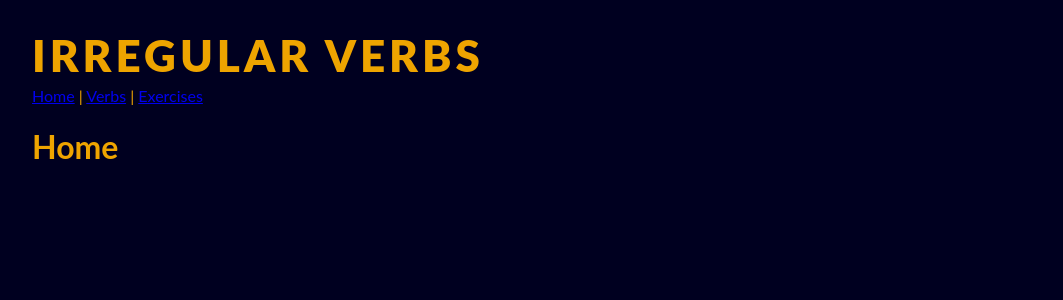
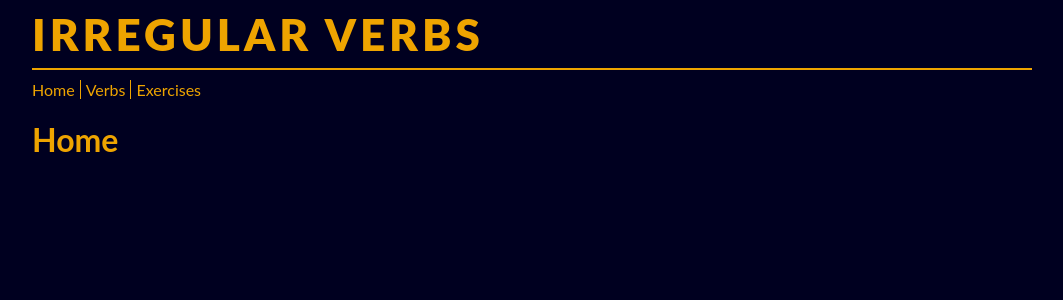
Before and after one commit to brahoo/irregular-verbs, a Vue app in the folder frontend/: page / in a window 1280 px wide. Shown: the top 300 px of the page, without its empty margins (108-1171 px from the left). Built offline with nearby package versions, Linux system fonts and the light colour scheme.

Commit message:
Add BaseNav.

```diff
--- a/frontend/src/App.vue
+++ b/frontend/src/App.vue
@@ -1,25 +1,20 @@
 <template>
     <div id="app">
-        <h1 id="app-title">IRREGULAR VERBS</h1>
-
-        <router-link to = "/">Home</router-link> |
-        <router-link to = "/verbs">Verbs</router-link> |
-        <router-link to = "/exercises">Exercises</router-link>
-
+        <base-header></base-header>
         <router-view></router-view>
     </div>
 </template>
 
 <script>
-    import {RouterView, RouterLink} from "vue-router"
+    import {RouterView} from "vue-router"
+    import BaseHeader from "./components/BaseHeader.vue"
 
     export default {
         components: {
             RouterView,
-            RouterLink
+            BaseHeader
         }
     }
-
 </script>
 
 <style>
@@ -34,12 +29,4 @@
         margin-right: auto;
         width: 1000px;
     }
-
-    #app-title {
-        margin-bottom: 5px;
-        font-size: 44px;
-        font-weight: 900;
-        letter-spacing: 4px;
-        text-align: justify;
-    }
 </style>
--- a/frontend/src/components/BaseHeader.vue
+++ b/frontend/src/components/BaseHeader.vue
@@ -1,19 +1,19 @@
 <template>
     <div>
-        <router-link to = "/" id="app-title">IRREGULAR VERBS</router-link><br/>
+        <router-link to="/" id="app-title">IRREGULAR VERBS</router-link><br/>
         <div class="line"></div>
-        <router-link to = "/">Home</router-link> |
-        <router-link to = "/verbs">Verbs</router-link> |
-        <router-link to = "/exercises">Exercises</router-link>
+        <base-nav></base-nav>
     </div>
 </template>
 
 <script>
     import {RouterLink} from "vue-router"
+    import BaseNav from "./BaseNav.vue"
 
     export default {
         components: {
-            RouterLink
+            RouterLink,
+            BaseNav
         }
     }
 </script>
--- /dev/null
+++ b/frontend/src/components/BaseNav.vue
@@ -0,0 +1,56 @@
+<template>
+    <div class="nav">
+        <li
+            v-for="navItem in navItems"
+            :key=navItem.title
+            class="nav-item"
+            @click="router.push(`${navItem.route}`)"
+        >
+            {{ navItem.title }}
+        </li>
+    </div>
+</template>
+
+<script>
+    import {useRouter} from "vue-router"
+
+    export default {
+        data() {
+            return{
+                router: useRouter(),
+                navItems: [
+                    {
+                        title: "Home",
+                        route:  "/"
+                    },
+                    {
+                        title: "Verbs",
+                        route:  "/verbs"
+                    },
+                    {
+                        title: "Exercises",
+                        route:  "/exercises"
+                    }
+                ]
+            }
+        }
+    }
+</script>
+
+<style>
+    .nav {
+        list-style-type: none;
+    }
+
+    .nav-item {
+        display: inline-block;
+        padding-left: 5px;
+        padding-right: 5px;
+        border-left: 1px solid #EEA400;
+    }
+
+    .nav-item:first-child {
+        padding-left: 0;
+        border-left: none;
+    }
+</style>
```
